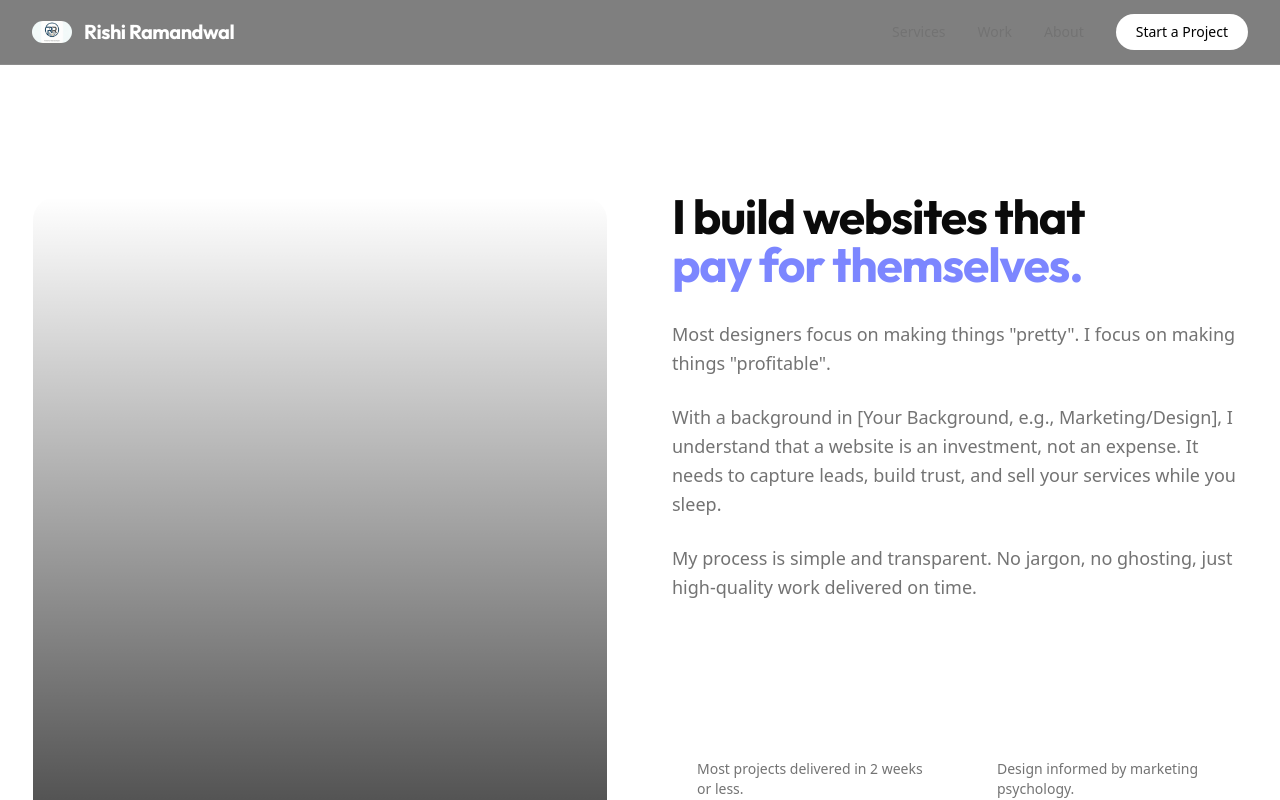
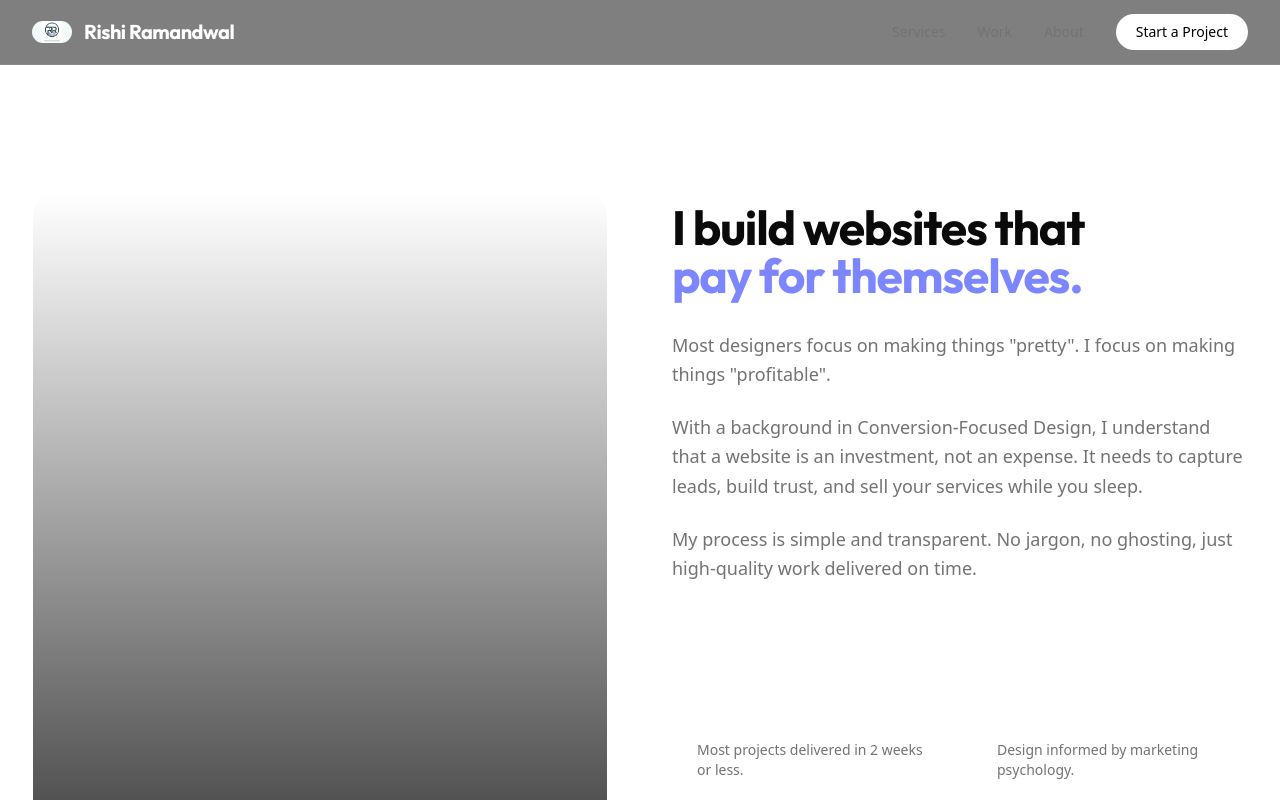
Before and after one commit to itsfreelancer-rishi/Portfolio, a Next.js app: page /about in a window 1280 px wide. Shown: the top 800 px of the page. Built offline with nearby package versions, Linux system fonts and the light colour scheme.

Commit message:
Update page.tsx

```diff
--- a/src/app/about/page.tsx
+++ b/src/app/about/page.tsx
@@ -39,7 +39,7 @@ export default function AboutPage() {
                                 Most designers focus on making things "pretty". I focus on making things "profitable".
                             </p>
                             <p>
-                                With a background in [Your Background, e.g., Marketing/Design], I understand that a website is an investment, not an expense. It needs to capture leads, build trust, and sell your services while you sleep.
+                                With a background in Conversion-Focused Design, I understand that a website is an investment, not an expense. It needs to capture leads, build trust, and sell your services while you sleep.
                             </p>
                             <p>
                                 My process is simple and transparent. No jargon, no ghosting, just high-quality work delivered on time.
```
